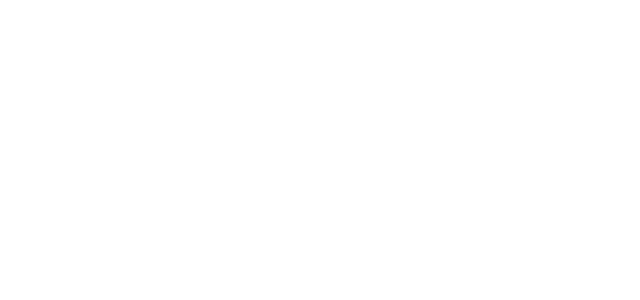
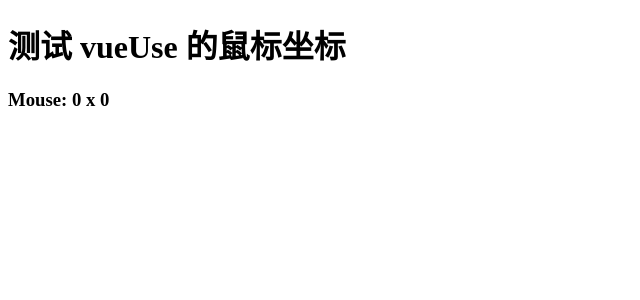
Before and after one commit to havebear/vite-vue3-ts, a Vue app: page /demo/vueuse in a window 1280 px wide. Before the commit this address had no page. Shown: the top 300 px of the page, without its empty margins (0-640 px from the left). Built offline with nearby package versions, Linux system fonts and the light colour scheme.

Commit message:
framework: 集成 VueUse

```diff
--- a/package.json
+++ b/package.json
@@ -13,6 +13,7 @@
     "prettier": "prettier --write"
   },
   "dependencies": {
+    "@vueuse/core": "^8.9.4",
     "pinia": "^2.0.16",
     "vue": "^3.2.37",
     "vue-router": "^4.1.2"
--- a/src/router/index.ts
+++ b/src/router/index.ts
@@ -20,6 +20,16 @@
       requireAuth: false
     },
     component: () => import('@/views/home/index.vue')
+  },
+  {
+    path: '/demo/vueuse',
+    name: 'VueUse',
+    meta: {
+      title: 'VueUse',
+      keepAlive: false,
+      requireAuth: false
+    },
+    component: () => import('@/views/demo/VueUse.vue')
   }
 ]
 
--- /dev/null
+++ b/src/views/demo/VueUse.vue
@@ -0,0 +1,25 @@
+<!--
+ * @Author: BGG
+ * @Date: 2022-07-25 10:40:08
+ * @LastEditors: BGG
+ * @LastEditTime: 2022-07-25 11:03:28
+ * @Description:  VueUse demo
+-->
+
+<template>
+  <div>
+    <h1> 测试 vueUse 的鼠标坐标 </h1>
+    <h3>Mouse: {{ x }} x {{ y }}</h3>
+  </div>
+</template>
+
+<script setup lang="ts">
+import { defineComponent } from 'vue'
+import { useMouse } from '@vueuse/core'
+
+const { x, y } = useMouse()
+</script>
+
+<style>
+
+</style>
```
Also changed, not shown: 2 other files (tests, documents, lock files or other folders).
